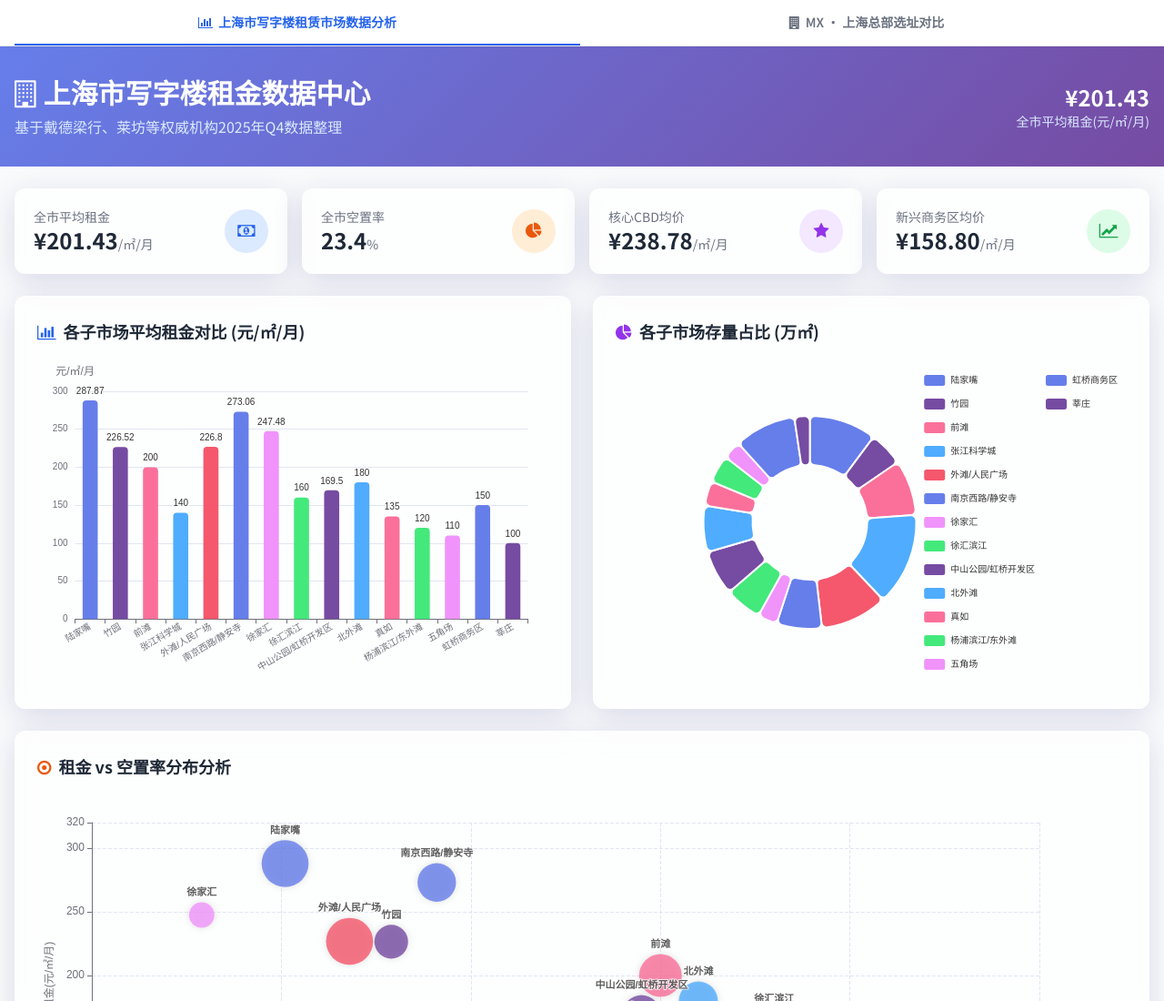
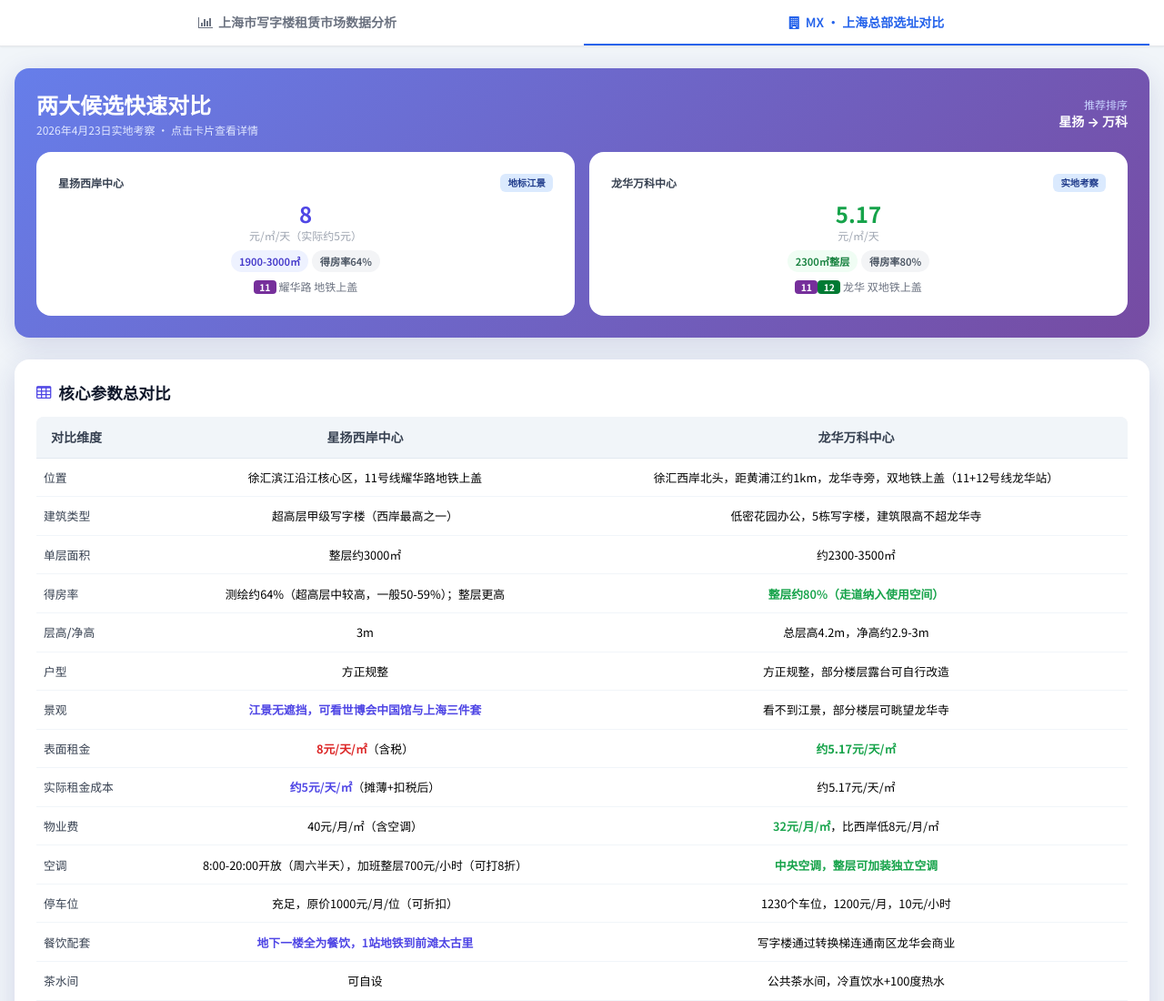
Before and after one commit to cherylchenxue-star/shanghai-office-analysis, a plain HTML site: page index.html in a window 1280 px wide. Shown: the top 1100 px of the page at 91% size. Drawn offline with nearby package versions, Linux system fonts and the light colour scheme.

Commit message:
feat: 将MX总部选址对比设为默认首页标签

```diff
--- a/index.html
+++ b/index.html
@@ -132,10 +132,10 @@
 <div class="sticky top-0 z-50 bg-white border-b border-gray-200 shadow-sm">
   <div class="max-w-7xl mx-auto px-4">
     <div class="flex items-center gap-1">
-      <button id="btn-market" onclick="switchTab('market')" class="tab-btn active flex-1 py-3.5 text-sm font-semibold border-b-2 border-blue-600 text-blue-600 text-center transition-colors">
+      <button id="btn-market" onclick="switchTab('market')" class="tab-btn flex-1 py-3.5 text-sm font-semibold border-b-2 border-transparent text-gray-500 text-center transition-colors hover:text-gray-700">
         <i class="fa fa-bar-chart mr-1.5"></i>上海市写字楼租赁市场数据分析
       </button>
-      <button id="btn-site" onclick="switchTab('site')" class="tab-btn flex-1 py-3.5 text-sm font-semibold border-b-2 border-transparent text-gray-500 text-center transition-colors hover:text-gray-700">
+      <button id="btn-site" onclick="switchTab('site')" class="tab-btn active flex-1 py-3.5 text-sm font-semibold border-b-2 border-blue-600 text-blue-600 text-center transition-colors">
         <i class="fa fa-building mr-1.5"></i>MX · 上海总部选址对比
       </button>
     </div>
@@ -143,7 +143,7 @@
 </div>
 
 <!-- Tab 1: Market Data -->
-<div id="tab-market" class="tab-content active">
+<div id="tab-market" class="tab-content">
 <!-- Header -->
     <div class="gradient-bg text-white">
         <div class="max-w-7xl mx-auto px-4 py-8">
@@ -317,7 +317,7 @@
 </div>
 
 <!-- Tab 2: Site Selection -->
-<div id="tab-site" class="tab-content site-bg">
+<div id="tab-site" class="tab-content active site-bg">
 <div class="max-w-7xl mx-auto px-4 py-6 space-y-6">
 
 <!-- 首屏：两物业速览对比 -->
@@ -1554,6 +1554,15 @@
   }
   window.scrollTo(0, 0);
 }
+
+// Default to site tab: init maps after DOM ready
+if (document.getElementById('tab-site').classList.contains('active')) {
+  if (document.readyState === 'loading') {
+    document.addEventListener('DOMContentLoaded', () => setTimeout(initSiteMaps, 100));
+  } else {
+    setTimeout(initSiteMaps, 100);
+  }
+}
 </script>
 
 
```
